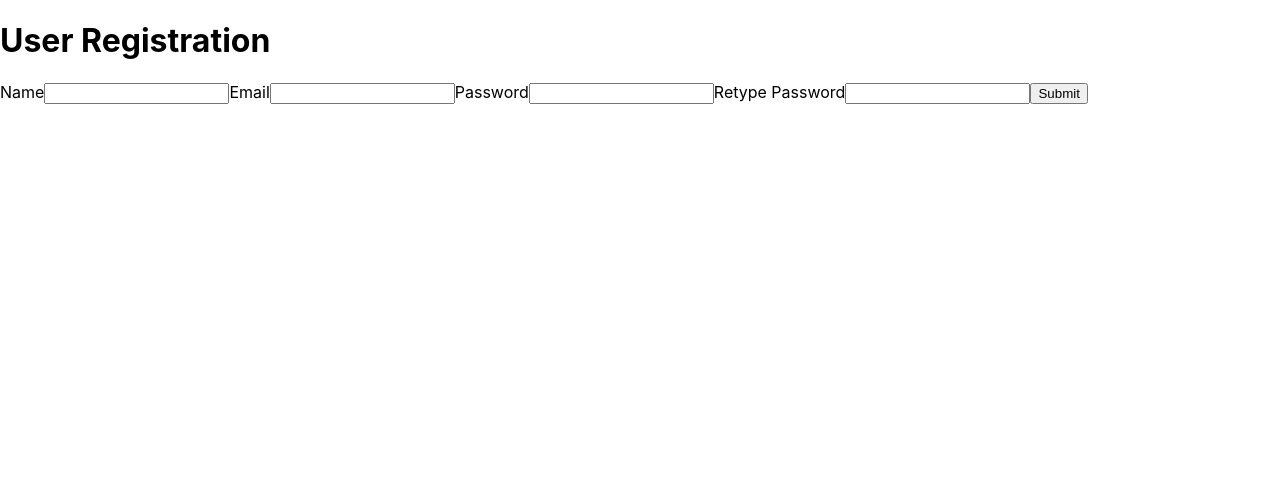
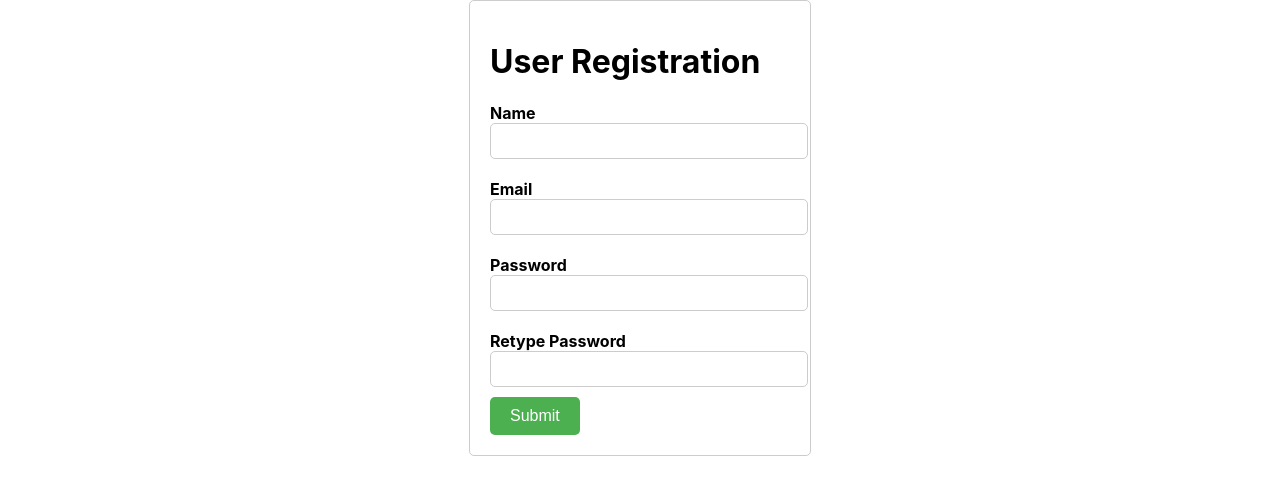
Before and after one commit to illusion173/CyberToolAnalysis, a React (Create React App) app in the folder code/websitesrc/cybertoolwebsite/: page /signup in a window 1280 px wide. Shown: the top 494 px of the page. Built offline with nearby package versions, Linux system fonts and the light colour scheme; no server answers; what aws-amplify would draw is missing.

Commit message:
Sign up page format

```diff
--- a/code/websitesrc/cybertoolwebsite/src/Signup.css
+++ b/code/websitesrc/cybertoolwebsite/src/Signup.css
@@ -0,0 +1,60 @@
+/* styles.css */
+
+.form {
+    width: 300px;
+    margin: 0 auto;
+    padding: 20px;
+    border: 1px solid #ccc;
+    border-radius: 5px;
+}
+
+.label {
+    margin-top: 10px;
+    display: block;
+    font-weight: bold;
+}
+
+.input {
+    width: 100%;
+    margin-bottom: 10px;
+    padding: 8px;
+    font-size: 16px;
+    border: 1px solid #ccc;
+    border-radius: 5px;
+}
+
+.btn {
+    background-color: #4caf50;
+    color: white;
+    padding: 10px 20px;
+    border: none;
+    border-radius: 5px;
+    cursor: pointer;
+    font-size: 16px;
+}
+
+.btn:hover {
+    background-color: #45a049;
+}
+
+.messages {
+    margin-top: 10px;
+}
+
+.success, .error {
+    padding: 10px;
+    margin-bottom: 10px;
+    border-radius: 5px;
+}
+
+.success {
+    background-color: #d4edda;
+    color: #155724;
+    border: 1px solid #c3e6cb;
+}
+
+.error {
+    background-color: #f8d7da;
+    color: #721c24;
+    border: 1px solid #f5c6cb;
+}
--- a/code/websitesrc/cybertoolwebsite/src/Signup.js
+++ b/code/websitesrc/cybertoolwebsite/src/Signup.js
@@ -1,6 +1,7 @@
 import { useState } from "react";
 import Dashboard from "./Dashboard";
 import { useNavigate } from "react-router-dom"
+import './Signup.css';
 
 function Signup() {
     const navigate = useNavigate();
```
